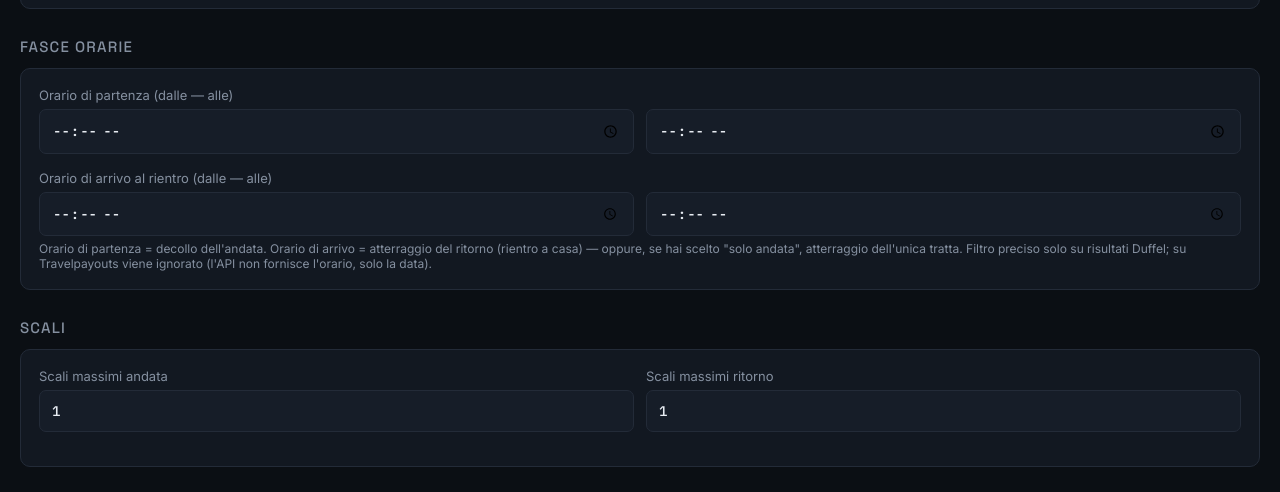
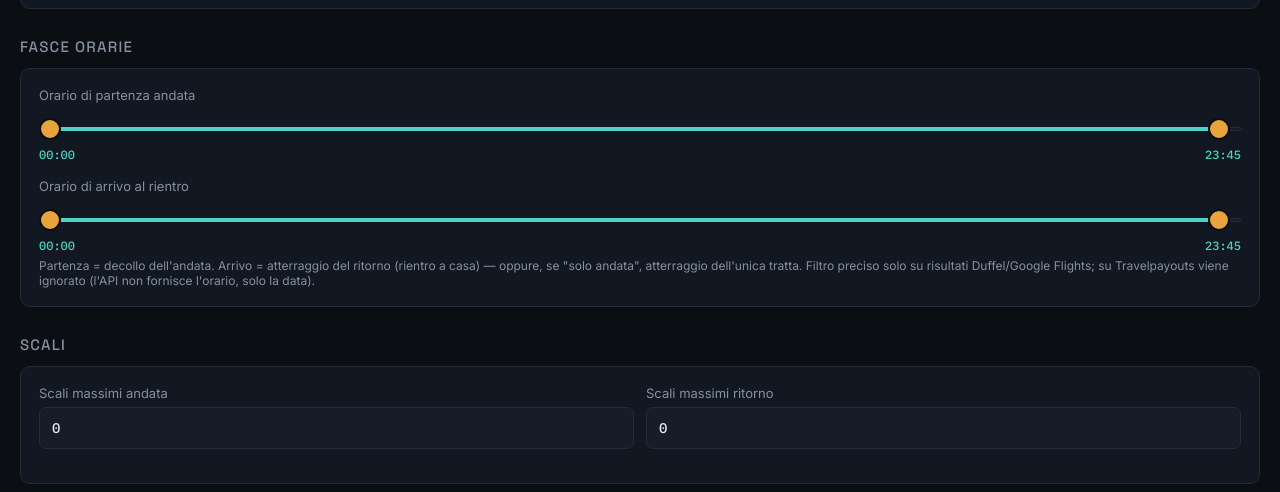
Before and after one commit to rpicci/Voli, a website: page public/index.html in a window 1280 px wide. Shown: the part 878-1370 px from the top of the page. Drawn offline with Linux system fonts and the light colour scheme; no server answers.

Commit message:
Add files via upload

```diff
--- a/public/index.html
+++ b/public/index.html
@@ -64,6 +64,39 @@
   @keyframes spin{to{transform:rotate(360deg);}}
   #toast{position:fixed;bottom:20px;left:20px;right:20px;background:var(--panel-2);border:1px solid var(--line);border-radius:8px;padding:12px 16px;font-size:13px;text-align:center;display:none;}
   #toast.show{display:block;}
+
+  /* Slider a doppio cursore per le fasce orarie */
+  .dual-slider{position:relative;height:28px;margin:12px 0 4px;}
+  .dual-slider-track{
+    position:absolute;top:50%;left:0;right:0;height:4px;
+    background:var(--panel-2);border:1px solid var(--line);border-radius:2px;
+    transform:translateY(-50%);
+  }
+  .dual-slider-fill{
+    position:absolute;top:50%;height:4px;background:var(--cyan);
+    border-radius:2px;transform:translateY(-50%);pointer-events:none;
+  }
+  .dual-slider-input{
+    position:absolute;top:0;left:0;width:100%;height:28px;
+    margin:0;background:transparent;appearance:none;-webkit-appearance:none;
+    pointer-events:none;
+  }
+  .dual-slider-input::-webkit-slider-thumb{
+    appearance:none;-webkit-appearance:none;
+    width:22px;height:22px;border-radius:50%;
+    background:var(--amber);border:2px solid var(--bg);
+    cursor:pointer;pointer-events:auto;margin-top:0;
+  }
+  .dual-slider-input::-moz-range-thumb{
+    width:22px;height:22px;border-radius:50%;
+    background:var(--amber);border:2px solid var(--bg);
+    cursor:pointer;pointer-events:auto;
+  }
+  .dual-slider-input::-webkit-slider-runnable-track{background:transparent;}
+  .dual-slider-input::-moz-range-track{background:transparent;}
+  .dual-slider-labels{
+    display:flex;justify-content:space-between;font-size:12px;color:var(--cyan);
+  }
 </style>
 </head>
 <body>
@@ -134,19 +167,31 @@
     <h2>Fasce orarie</h2>
     <div class="card">
       <div class="field">
-        <label>Orario di partenza (dalle — alle)</label>
-        <div class="row2">
-          <input type="time" id="departTimeFrom">
-          <input type="time" id="departTimeTo">
+        <label>Orario di partenza andata</label>
+        <div class="dual-slider" id="departTimeSliderBox">
+          <div class="dual-slider-track"></div>
+          <div class="dual-slider-fill" id="departTimeFill"></div>
+          <input type="range" class="dual-slider-input dual-slider-min" id="departTimeMin" min="0" max="1439" step="15" value="0">
+          <input type="range" class="dual-slider-input dual-slider-max" id="departTimeMax" min="0" max="1439" step="15" value="1439">
+        </div>
+        <div class="dual-slider-labels">
+          <span class="mono" id="departTimeMinLabel">00:00</span>
+          <span class="mono" id="departTimeMaxLabel">23:59</span>
         </div>
       </div>
       <div class="field">
-        <label>Orario di arrivo al rientro (dalle — alle)</label>
-        <div class="row2">
-          <input type="time" id="arriveTimeFrom">
-          <input type="time" id="arriveTimeTo">
+        <label>Orario di arrivo al rientro</label>
+        <div class="dual-slider" id="arriveTimeSliderBox">
+          <div class="dual-slider-track"></div>
+          <div class="dual-slider-fill" id="arriveTimeFill"></div>
+          <input type="range" class="dual-slider-input dual-slider-min" id="arriveTimeMin" min="0" max="1439" step="15" value="0">
+          <input type="range" class="dual-slider-input dual-slider-max" id="arriveTimeMax" min="0" max="1439" step="15" value="1439">
         </div>
-        <div class="hint">Orario di partenza = decollo dell'andata. Orario di arrivo = atterraggio del ritorno (rientro a casa) — oppure, se hai scelto "solo andata", atterraggio dell'unica tratta. Filtro preciso solo su risultati Duffel; su Travelpayouts viene ignorato (l'API non fornisce l'orario, solo la data).</div>
+        <div class="dual-slider-labels">
+          <span class="mono" id="arriveTimeMinLabel">00:00</span>
+          <span class="mono" id="arriveTimeMaxLabel">23:59</span>
+        </div>
+        <div class="hint">Partenza = decollo dell'andata. Arrivo = atterraggio del ritorno (rientro a casa) — oppure, se "solo andata", atterraggio dell'unica tratta. Filtro preciso solo su risultati Duffel/Google Flights; su Travelpayouts viene ignorato (l'API non fornisce l'orario, solo la data).</div>
       </div>
     </div>
   </section>
@@ -157,11 +202,11 @@
       <div class="row2">
         <div class="field">
           <label for="stopsOut">Scali massimi andata</label>
-          <input type="number" id="stopsOut" min="0" max="3" value="1">
+          <input type="number" id="stopsOut" min="0" max="3" value="0">
         </div>
         <div class="field">
           <label for="stopsRet">Scali massimi ritorno</label>
-          <input type="number" id="stopsRet" min="0" max="3" value="1">
+          <input type="number" id="stopsRet" min="0" max="3" value="0">
         </div>
       </div>
     </div>
@@ -231,6 +276,55 @@ function parseAirports(str){
   return str.split(',').map(s=>s.trim().toUpperCase()).filter(Boolean);
 }
 
+// Slider a doppio cursore per le fasce orarie. Restituisce {from, to} in
+// formato "HH:MM" leggendo i due <input type=range> del gruppo indicato.
+function minutesToHHMM(min){
+  const h = Math.floor(min / 60);
+  const m = min % 60;
+  return String(h).padStart(2,'0') + ':' + String(m).padStart(2,'0');
+}
+
+function setupDualSlider(prefix){
+  const minInput = $(prefix + 'Min');
+  const maxInput = $(prefix + 'Max');
+  const fill = $(prefix + 'Fill');
+  const minLabel = $(prefix + 'MinLabel');
+  const maxLabel = $(prefix + 'MaxLabel');
+
+  function update(){
+    let minVal = parseInt(minInput.value, 10);
+    let maxVal = parseInt(maxInput.value, 10);
+    // Impedisce ai due cursori di incrociarsi
+    if (minVal > maxVal){
+      if (document.activeElement === minInput){ maxVal = minVal; maxInput.value = maxVal; }
+      else { minVal = maxVal; minInput.value = minVal; }
+    }
+    const minPct = (minVal / 1439) * 100;
+    const maxPct = (maxVal / 1439) * 100;
+    fill.style.left = minPct + '%';
+    fill.style.width = (maxPct - minPct) + '%';
+    minLabel.textContent = minutesToHHMM(minVal);
+    maxLabel.textContent = minutesToHHMM(maxVal);
+  }
+
+  minInput.addEventListener('input', update);
+  maxInput.addEventListener('input', update);
+  update();
+
+  return {
+    getRange: () => ({ from: minutesToHHMM(parseInt(minInput.value,10)), to: minutesToHHMM(parseInt(maxInput.value,10)) }),
+    setRange: (from, to) => {
+      const toMin = (hhmm) => { const [h,m] = (hhmm||'00:00').split(':').map(Number); return h*60+m; };
+      minInput.value = from ? toMin(from) : 0;
+      maxInput.value = to ? toMin(to) : 1439;
+      update();
+    }
+  };
+}
+
+const departTimeSlider = setupDualSlider('departTime');
+const arriveTimeSlider = setupDualSlider('arriveTime');
+
 $('swapAirportsBtn').addEventListener('click', () => {
   const originVal = $('origin').value;
   $('origin').value = $('destination').value;
@@ -257,6 +351,20 @@ function applyOneWayToggle(){
   $('returnDateField').style.display = oneWay ? 'none' : 'block';
 }
 $('oneWay').addEventListener('change', applyOneWayToggle);
+
+// La data di rientro non può essere precedente alla data di andata: il
+// selettore di sistema propone quindi le date a partire da quella scelta,
+// invece che dalla data odierna.
+function syncReturnDateMin(){
+  const departVal = $('departDate').value;
+  if (departVal){
+    $('returnDate').min = departVal;
+    if ($('returnDate').value && $('returnDate').value < departVal){
+      $('returnDate').value = departVal;
+    }
+  }
+}
+$('departDate').addEventListener('change', syncReturnDateMin);
 
 function renderStatus(config, lastRun){
   const active = !!(config && config.active);
@@ -297,12 +405,11 @@ function fillForm(c){
   $('destination').value = (c.destinationAirports||[]).join(', ');
   $('departDate').value = c.departDate || '';
   $('returnDate').value = c.returnDate || '';
-  $('departTimeFrom').value = c.departTimeFrom || '';
-  $('departTimeTo').value = c.departTimeTo || '';
-  $('arriveTimeFrom').value = c.arriveTimeFrom || '';
-  $('arriveTimeTo').value = c.arriveTimeTo || '';
-  $('stopsOut').value = c.maxStopsOutbound ?? 1;
-  $('stopsRet').value = c.maxStopsReturn ?? 1;
+  syncReturnDateMin();
+  departTimeSlider.setRange(c.departTimeFrom, c.departTimeTo);
+  arriveTimeSlider.setRange(c.arriveTimeFrom, c.arriveTimeTo);
+  $('stopsOut').value = c.maxStopsOutbound ?? 0;
+  $('stopsRet').value = c.maxStopsReturn ?? 0;
   $('attempts').value = c.attemptsPerDay || 4;
   $('email').value = c.email || '';
   $('oneWay').checked = !c.returnDate;
@@ -329,10 +436,10 @@ function collectCurrentParams(){
     destinationAirports: parseAirports($('destination').value),
     departDate: $('departDate').value,
     returnDate: oneWay ? '' : $('returnDate').value,
-    departTimeFrom: $('departTimeFrom').value,
-    departTimeTo: $('departTimeTo').value,
-    arriveTimeFrom: $('arriveTimeFrom').value,
-    arriveTimeTo: $('arriveTimeTo').value,
+    departTimeFrom: departTimeSlider.getRange().from,
+    departTimeTo: departTimeSlider.getRange().to,
+    arriveTimeFrom: arriveTimeSlider.getRange().from,
+    arriveTimeTo: arriveTimeSlider.getRange().to,
     maxStopsOutbound: parseInt($('stopsOut').value, 10),
     maxStopsReturn: parseInt($('stopsRet').value, 10),
     includeGoogleFlights: $('includeGoogleFlights').checked,
@@ -443,10 +550,10 @@ $('configForm').addEventListener('submit', async (e) => {
     destinationAirports: parseAirports($('destination').value),
     departDate: $('departDate').value,
     returnDate: $('oneWay').checked ? '' : $('returnDate').value,
-    departTimeFrom: $('departTimeFrom').value,
-    departTimeTo: $('departTimeTo').value,
-    arriveTimeFrom: $('arriveTimeFrom').value,
-    arriveTimeTo: $('arriveTimeTo').value,
+    departTimeFrom: departTimeSlider.getRange().from,
+    departTimeTo: departTimeSlider.getRange().to,
+    arriveTimeFrom: arriveTimeSlider.getRange().from,
+    arriveTimeTo: arriveTimeSlider.getRange().to,
     maxStopsOutbound: parseInt($('stopsOut').value, 10),
     maxStopsReturn: parseInt($('stopsRet').value, 10),
     attemptsPerDay: parseInt($('attempts').value, 10),
```
